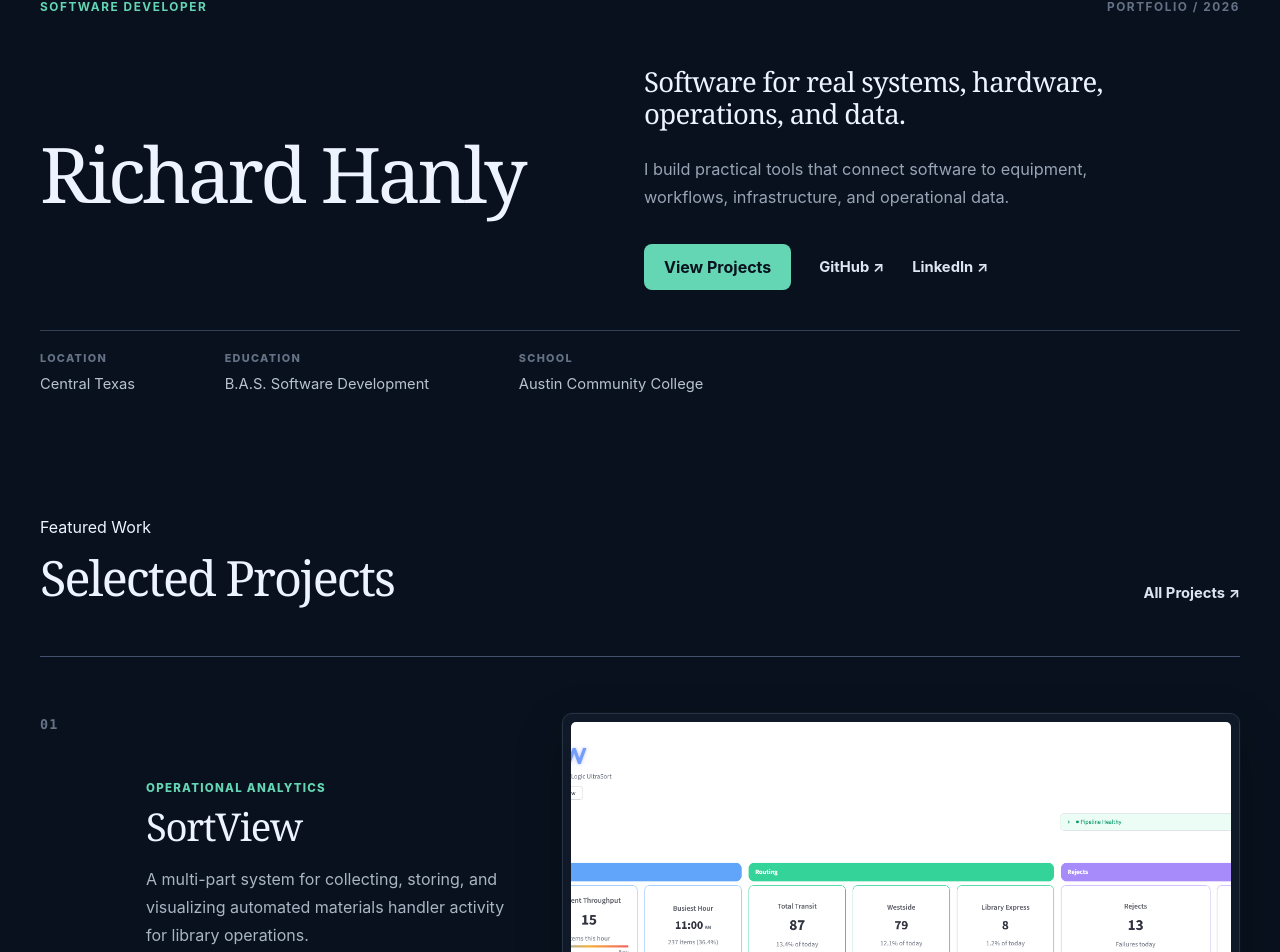
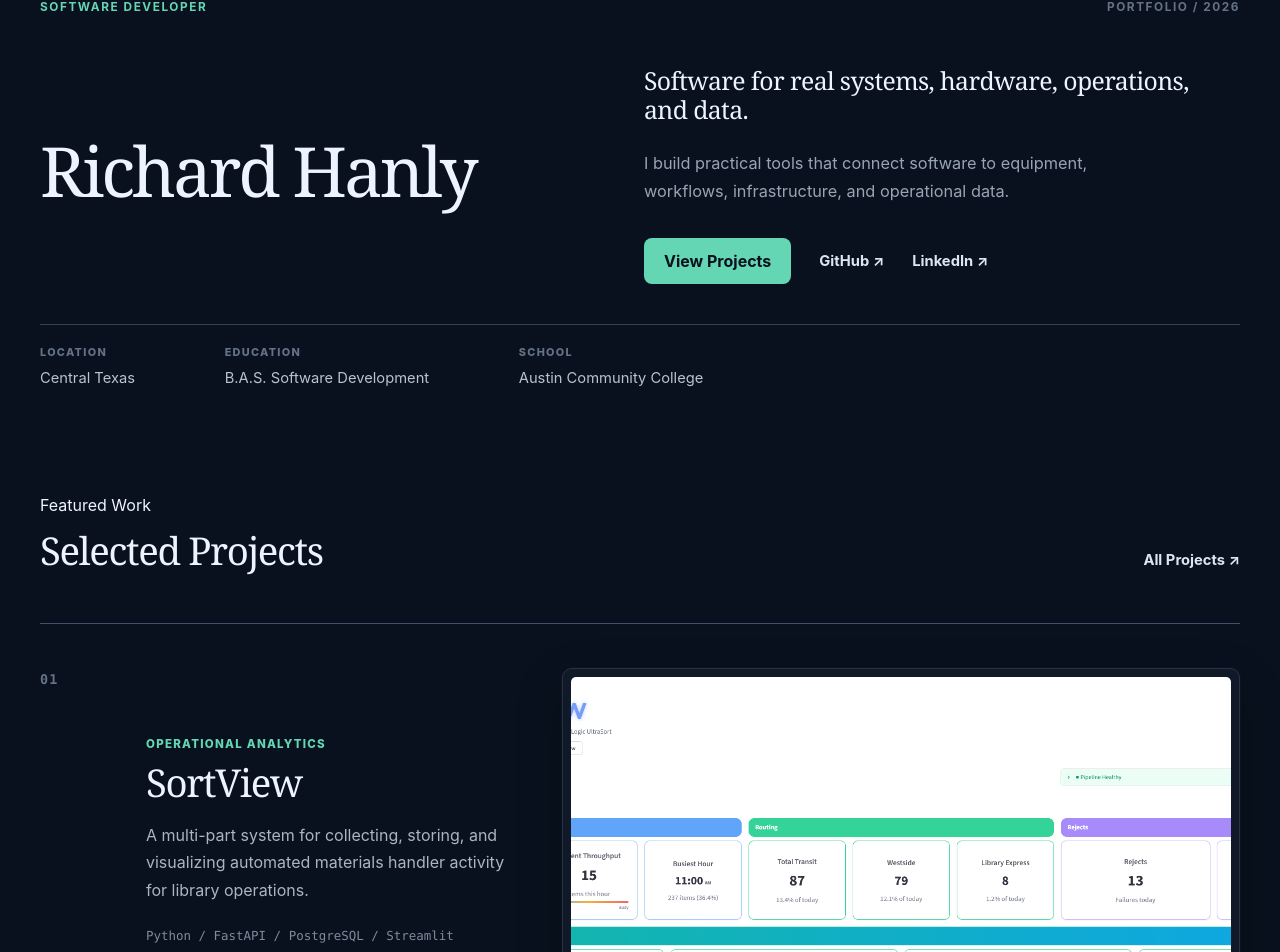
Before and after one commit to richardrhanly-us/Portfolio, a React (Vite) app: page / in a window 1280 px wide. Shown: the part 137-1089 px from the top of the page. Built offline with nearby package versions, Linux system fonts and the light colour scheme.

Commit message:
More UI updates

```diff
--- a/src/App.css
+++ b/src/App.css
@@ -13,8 +13,7 @@ html {
 }
 
 main {
-  width: min(1480px, calc(100% - 80px));
-
+  width: min(1320px, calc(100% - 80px));
   margin: 0 auto;
 }
 
@@ -1477,7 +1476,7 @@ small,
   margin: 0;
   color: #eef4ff;
   font-family: Georgia, "Times New Roman", serif;
-  font-size: clamp(4.2rem, 6vw, 6.3rem);
+  font-size: clamp(3.9rem, 5.4vw, 5.7rem);
   font-weight: 400;
   line-height: 0.95;
   letter-spacing: -0.045em;
@@ -1493,7 +1492,7 @@ small,
   margin: 0;
   color: #eef4ff;
   font-family: Georgia, "Times New Roman", serif;
-  font-size: clamp(1.7rem, 2.15vw, 2.25rem);
+  font-size: clamp(1.55rem, 1.9vw, 2rem);
   font-weight: 400;
   line-height: 1.18;
   letter-spacing: -0.025em;
@@ -1560,9 +1559,8 @@ small,
    ========================================================= */
 
 .home-work {
-  padding: 64px 0 120px;
-}
-
+  padding: 48px 0 100px;
+}
 .home-work-heading {
   margin-bottom: 24px;
 }
@@ -1581,10 +1579,10 @@ small,
   margin: 0;
   color: #eef4ff;
   font-family: Georgia, "Times New Roman", serif;
-  font-size: clamp(2.5rem, 3.8vw, 4rem);
+  font-size: clamp(2.1rem, 3vw, 3.2rem);
   font-weight: 400;
   line-height: 1;
-  letter-spacing: -0.04em;
+  letter-spacing: -0.035em;
 }
 
 .home-project-list {
@@ -1602,7 +1600,7 @@ small,
 
   align-items: center;
 
-  padding: 56px 0;
+  padding: 44px 0;
 
   border-bottom: 1px solid #273244;
 }
@@ -1788,11 +1786,11 @@ small,
     width: calc(100% - 36px);
   }
 
-  .navbar {
-    width: calc(100% - 36px);
-  }
+.navbar {
+  width: min(1320px, calc(100% - 80px));
+}
   .home-hero {
-    padding: 64px 0 56px;
+    padding: 56px 0 32px;
   }
 
   .home-hero-header {
@@ -1814,7 +1812,7 @@ small,
   .home-hero-meta {
     grid-template-columns: 1fr;
     gap: 22px;
-    margin-top: 54px;
+    margin-top: 32px;
   }
 
 
```
